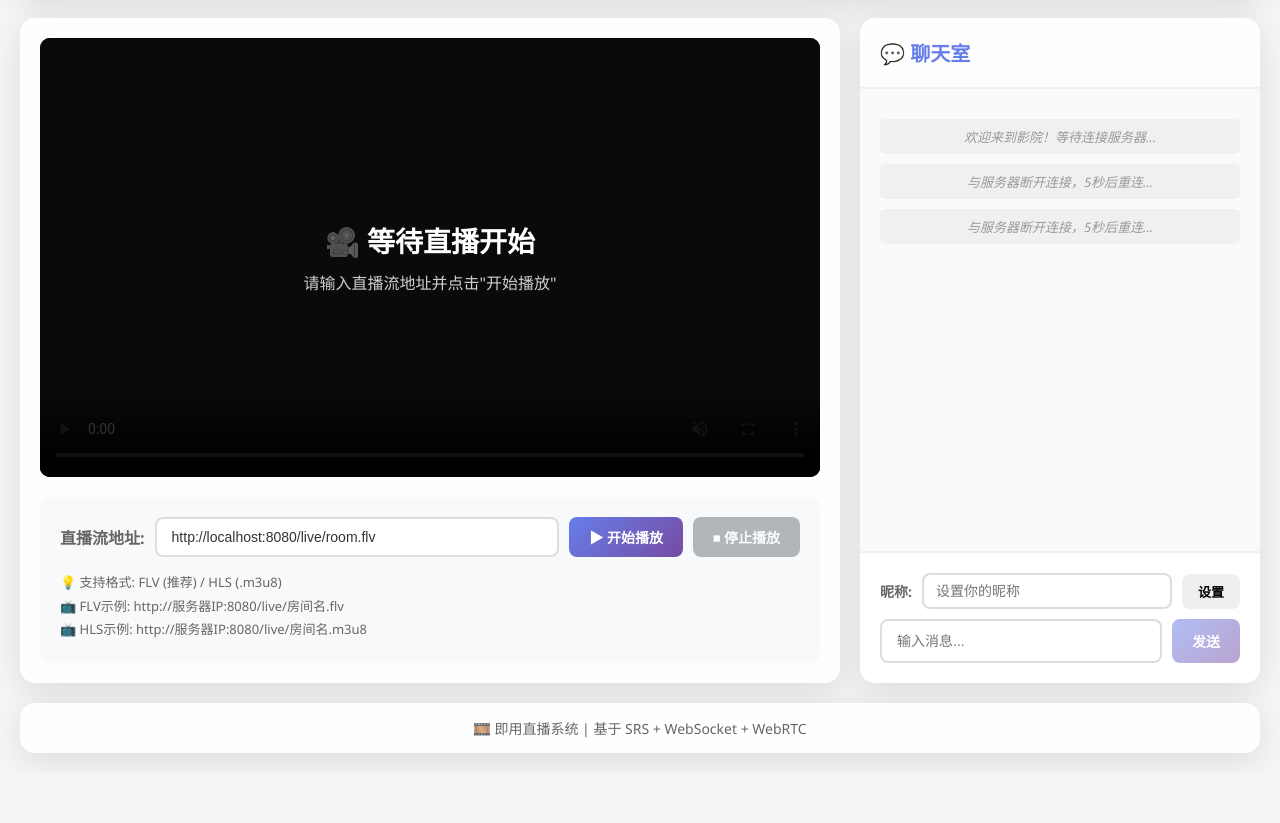
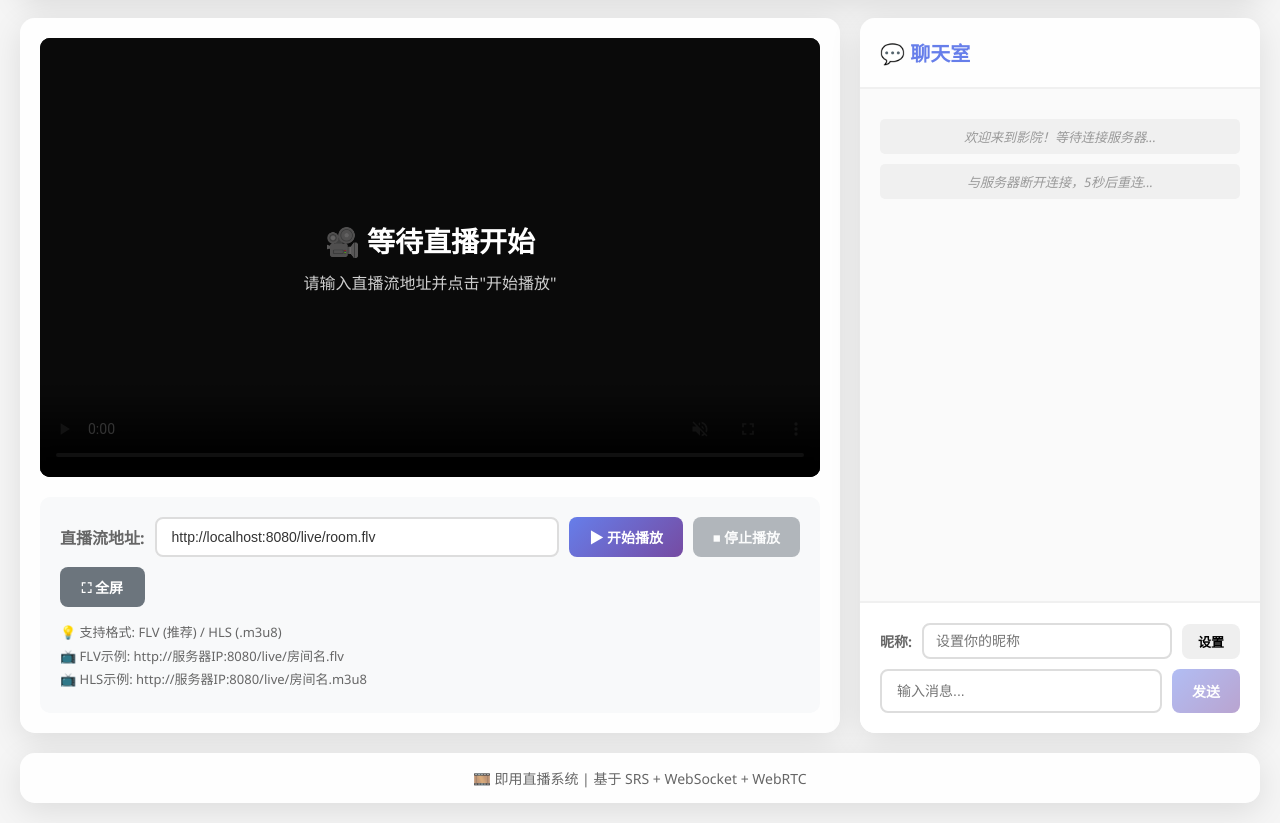
Before and after one commit to G061206/cinema, a website: page public/index.html in a window 1280 px wide. Shown: the part 102-925 px from the top of the page. Before the commit the page ends 875 px from the top, so only its background shows below. Drawn offline with nearby package versions, Linux system fonts and the light colour scheme; a script that the page names is missing.

Commit message:
Update index.html

```diff
--- a/public/index.html
+++ b/public/index.html
@@ -58,6 +58,7 @@
                         >
                         <button id="playBtn" class="btn btn-primary">▶ 开始播放</button>
                         <button id="stopBtn" class="btn btn-secondary" disabled>⏹ 停止播放</button>
+                        <button id="fullscreenBtn" class="btn btn-secondary">⛶ 全屏</button>
                     </div>
                     <div class="stream-tips">
                         <p>💡 支持格式: FLV (推荐) / HLS (.m3u8)</p>
```
